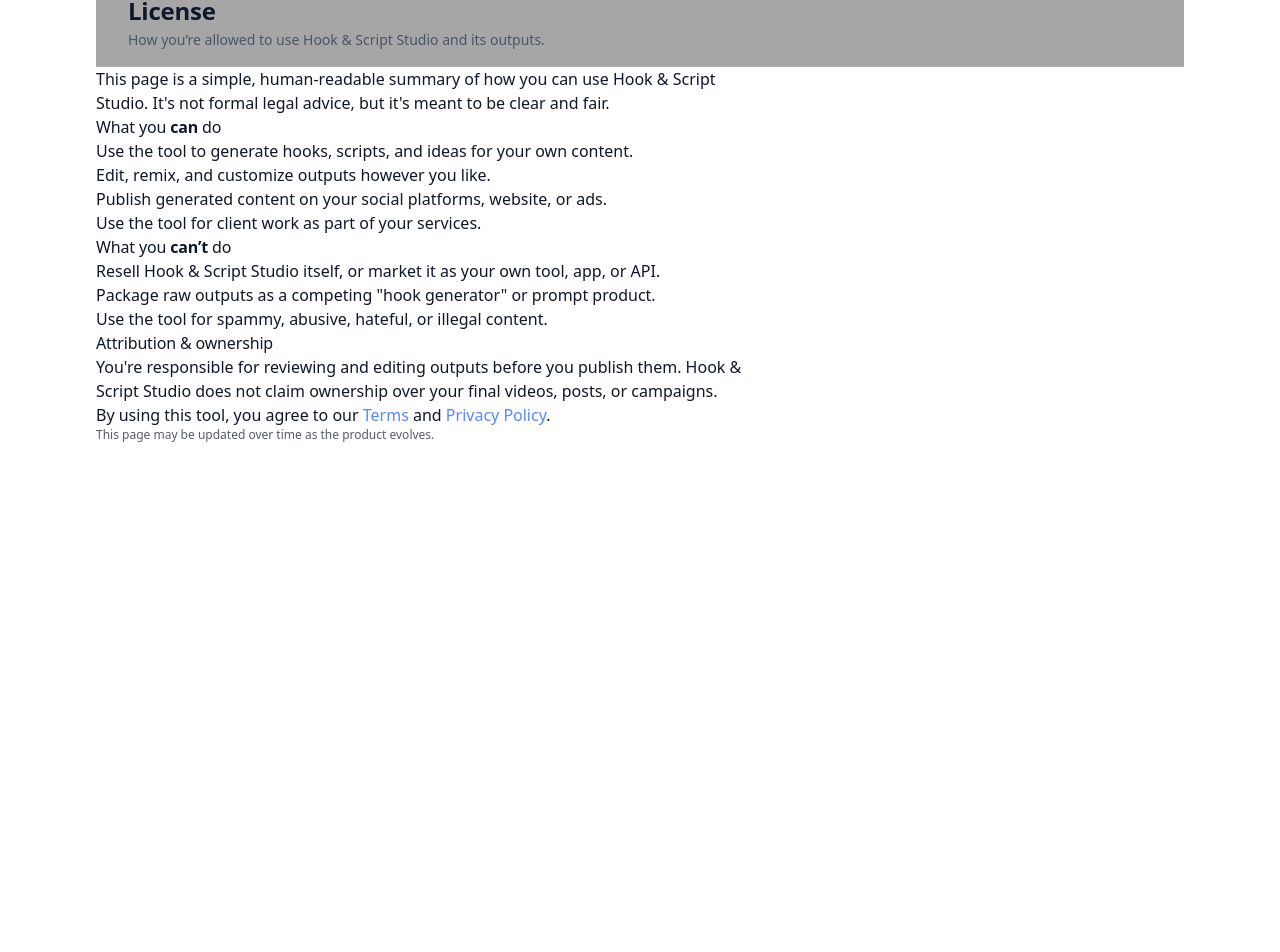
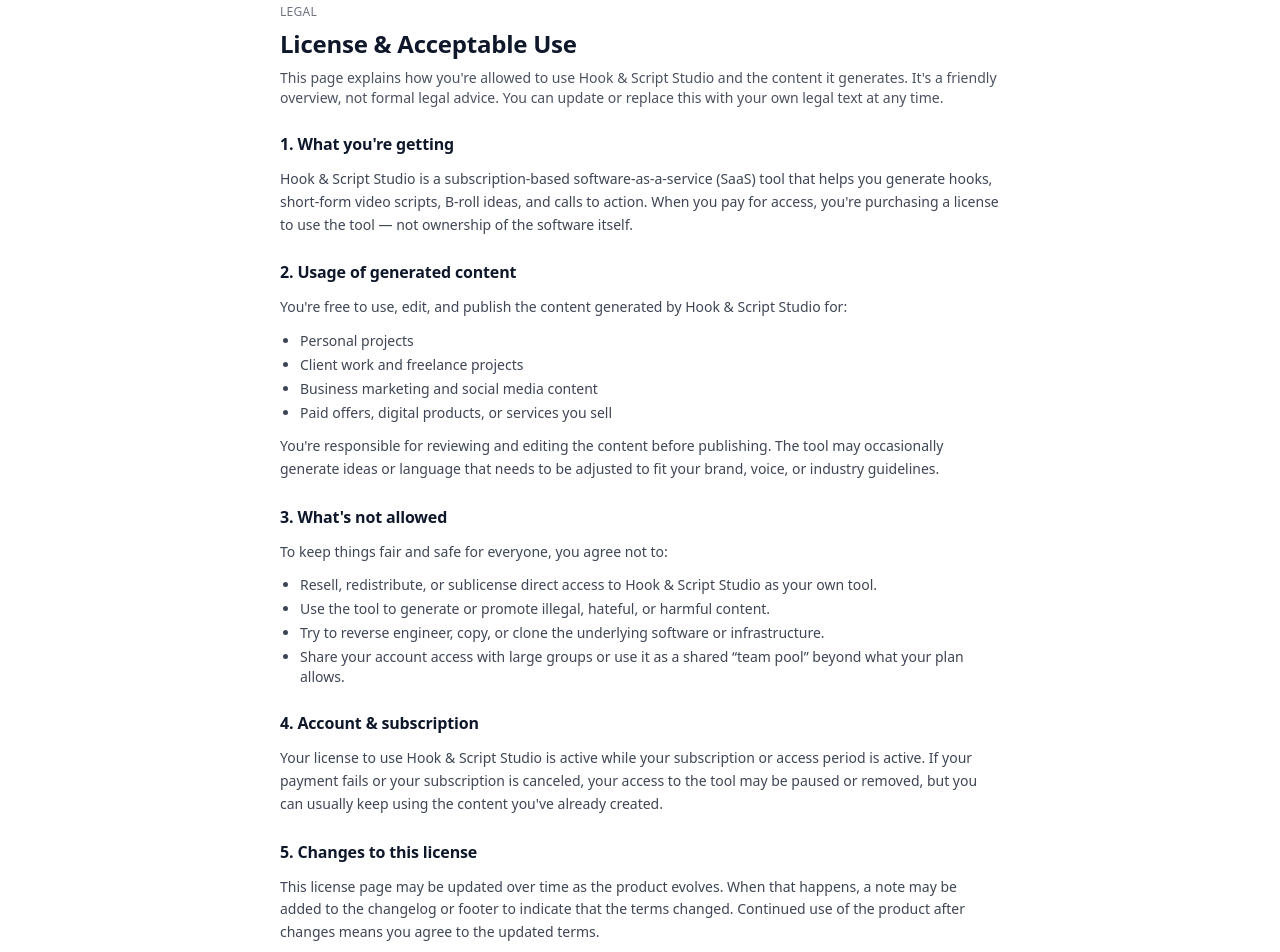
Before and after one commit to aveeno350-ctrl/hook-script-studio, a Next.js app: page /license in a window 1280 px wide. Shown: the part 36-988 px from the top of the page. Before the commit the page ends 800 px from the top, so only its background shows below. Built offline with nearby package versions, Linux system fonts and the light colour scheme; no server answers.

Commit message:
Updated license page.tsx

```diff
--- a/app/license/page.tsx
+++ b/app/license/page.tsx
@@ -1,65 +1,126 @@
 // app/license/page.tsx
-import Container from "../components/Container";
-import PageHeader from "../components/PageHeader";
 
 export const metadata = {
-  title: "License – Hook & Script Studio",
+  title: "License — Hook & Script Studio",
   description:
-    "Usage terms for Hook & Script Studio. Learn what you can and can’t do with the outputs.",
+    "License and usage terms for Hook & Script Studio. Understand how you can use the tool and the content it generates.",
 };
 
 export default function LicensePage() {
   return (
-    <Container>
-      <PageHeader
-        title="License"
-        subtitle="How you’re allowed to use Hook & Script Studio and its outputs."
-      />
+    <main className="mx-auto max-w-3xl px-6 py-10 space-y-6">
+      <header className="space-y-2">
+        <p className="kicker">Legal</p>
+        <h1 className="font-display text-2xl font-semibold">
+          License &amp; Acceptable Use
+        </h1>
+        <p className="text-sm opacity-75">
+          This page explains how you&apos;re allowed to use Hook &amp; Script Studio
+          and the content it generates. It&apos;s a friendly overview, not formal
+          legal advice. You can update or replace this with your own legal text
+          at any time.
+        </p>
+      </header>
 
-      <main className="prose prose-sm max-w-2xl">
-        <p>
-          This page is a simple, human-readable summary of how you can use Hook
-          &amp; Script Studio. It&apos;s not formal legal advice, but it&apos;s
-          meant to be clear and fair.
+      <section className="space-y-3">
+        <h2 className="font-semibold text-base">1. What you&apos;re getting</h2>
+        <p className="text-sm opacity-80 leading-relaxed">
+          Hook &amp; Script Studio is a subscription-based software-as-a-service
+          (SaaS) tool that helps you generate hooks, short-form video scripts,
+          B-roll ideas, and calls to action. When you pay for access, you&apos;re
+          purchasing a license to use the tool — not ownership of the software
+          itself.
         </p>
+      </section>
 
-        <h2>What you <strong>can</strong> do</h2>
-        <ul>
-          <li>Use the tool to generate hooks, scripts, and ideas for your own content.</li>
-          <li>Edit, remix, and customize outputs however you like.</li>
-          <li>Publish generated content on your social platforms, website, or ads.</li>
-          <li>Use the tool for client work as part of your services.</li>
+      <section className="space-y-3">
+        <h2 className="font-semibold text-base">2. Usage of generated content</h2>
+        <p className="text-sm opacity-80 leading-relaxed">
+          You&apos;re free to use, edit, and publish the content generated by Hook
+          &amp; Script Studio for:
+        </p>
+        <ul className="list-disc pl-5 text-sm opacity-80 space-y-1">
+          <li>Personal projects</li>
+          <li>Client work and freelance projects</li>
+          <li>Business marketing and social media content</li>
+          <li>Paid offers, digital products, or services you sell</li>
         </ul>
+        <p className="text-sm opacity-80 leading-relaxed">
+          You&apos;re responsible for reviewing and editing the content before
+          publishing. The tool may occasionally generate ideas or language that
+          needs to be adjusted to fit your brand, voice, or industry guidelines.
+        </p>
+      </section>
 
-        <h2>What you <strong>can’t</strong> do</h2>
-        <ul>
+      <section className="space-y-3">
+        <h2 className="font-semibold text-base">3. What&apos;s not allowed</h2>
+        <p className="text-sm opacity-80 leading-relaxed">
+          To keep things fair and safe for everyone, you agree not to:
+        </p>
+        <ul className="list-disc pl-5 text-sm opacity-80 space-y-1">
           <li>
-            Resell Hook &amp; Script Studio itself, or market it as your own tool, app, or API.
+            Resell, redistribute, or sublicense direct access to Hook &amp; Script
+            Studio as your own tool.
           </li>
           <li>
-            Package raw outputs as a competing &quot;hook generator&quot; or prompt product.
+            Use the tool to generate or promote illegal, hateful, or harmful
+            content.
           </li>
           <li>
-            Use the tool for spammy, abusive, hateful, or illegal content.
+            Try to reverse engineer, copy, or clone the underlying software or
+            infrastructure.
+          </li>
+          <li>
+            Share your account access with large groups or use it as a shared
+            “team pool” beyond what your plan allows.
           </li>
         </ul>
+      </section>
 
-        <h2>Attribution &amp; ownership</h2>
-        <p>
-          You&apos;re responsible for reviewing and editing outputs before you
-          publish them. Hook &amp; Script Studio does not claim ownership over
-          your final videos, posts, or campaigns.
+      <section className="space-y-3">
+        <h2 className="font-semibold text-base">4. Account &amp; subscription</h2>
+        <p className="text-sm opacity-80 leading-relaxed">
+          Your license to use Hook &amp; Script Studio is active while your
+          subscription or access period is active. If your payment fails or your
+          subscription is canceled, your access to the tool may be paused or
+          removed, but you can usually keep using the content you&apos;ve already
+          created.
         </p>
+      </section>
 
-        <p>
-          By using this tool, you agree to our{" "}
-          <a href="/terms">Terms</a> and <a href="/privacy">Privacy Policy</a>.
+      <section className="space-y-3">
+        <h2 className="font-semibold text-base">5. Changes to this license</h2>
+        <p className="text-sm opacity-80 leading-relaxed">
+          This license page may be updated over time as the product evolves.
+          When that happens, a note may be added to the changelog or footer to
+          indicate that the terms changed. Continued use of the product after
+          changes means you agree to the updated terms.
         </p>
+      </section>
 
-        <p className="text-xs opacity-70">
-          This page may be updated over time as the product evolves.
+      <section className="space-y-3">
+        <h2 className="font-semibold text-base">6. Questions</h2>
+        <p className="text-sm opacity-80 leading-relaxed">
+          If you have questions about what&apos;s allowed, you can reach out to
+          support and ask for clarification before using the tool in a new way.
         </p>
-      </main>
-    </Container>
+        <p className="text-sm opacity-80">
+          Contact:{" "}
+          <a
+            href="mailto:aveeno350@gmail.com"
+            className="underline hover:no-underline"
+          >
+            aveeno350@gmail.com
+          </a>
+        </p>
+      </section>
+
+      <p className="text-[11px] opacity-60 pt-4">
+        This page is a simple, human-readable summary of how your license
+        currently works. It&apos;s not formal legal advice. If you need a custom
+        legal document, consider consulting an attorney and replacing this text
+        with language they provide.
+      </p>
+    </main>
   );
 }
```
